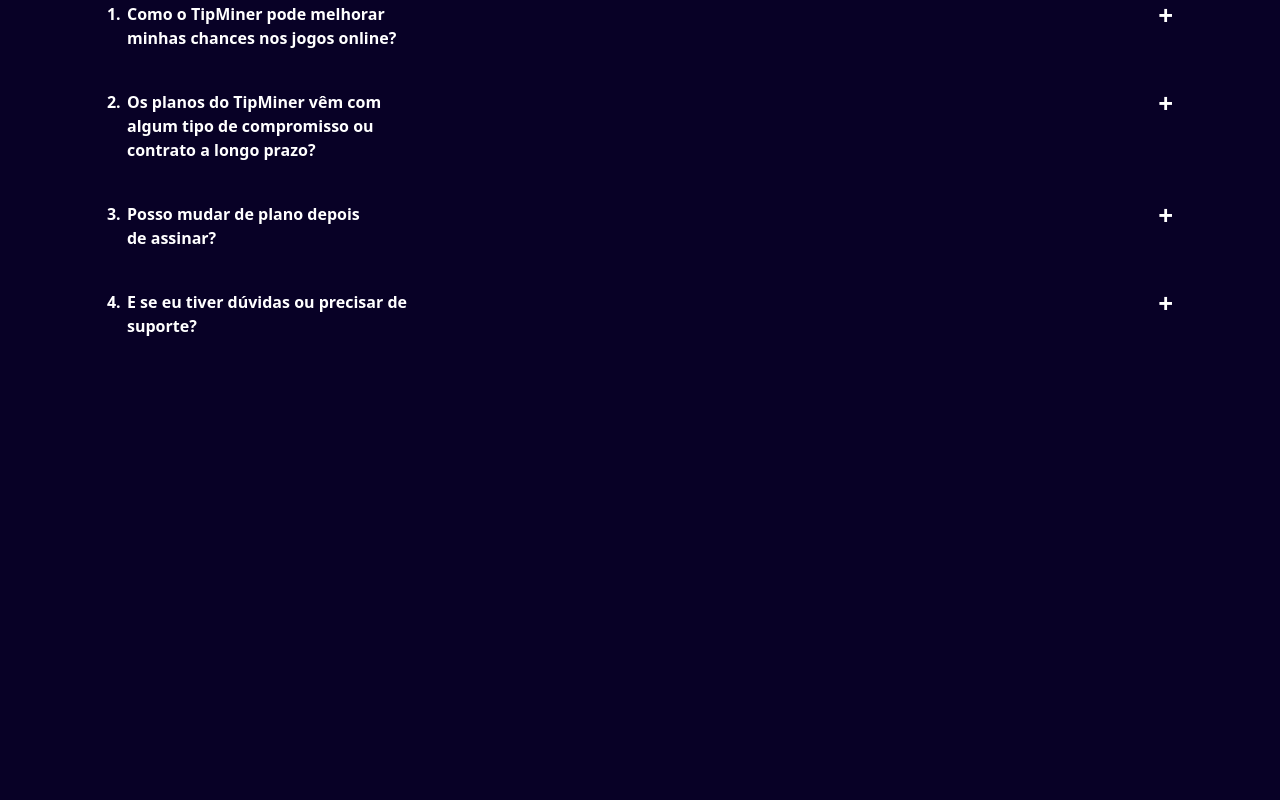
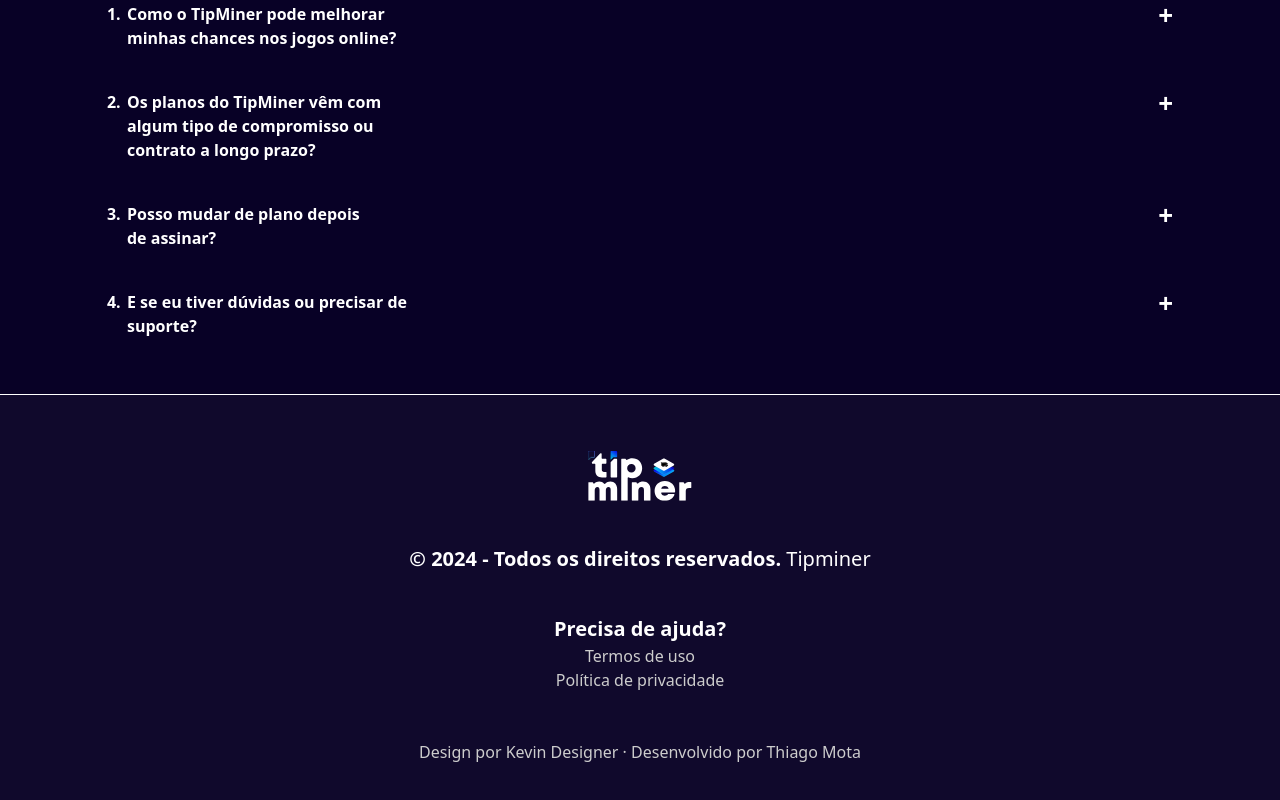
Before and after one commit to ImDevMota/lp-tip-miner, a React (Vite) app: page / in a window 1280 px wide. Shown: the part 9489-10289 px from the top of the page. Before the commit the page ends 9827 px from the top, so only its background shows below. Built offline with nearby package versions, Linux system fonts and the light colour scheme.

Commit message:
Finalizei a section questions e o footer

```diff
--- a/src/App.jsx
+++ b/src/App.jsx
@@ -6,6 +6,7 @@
 import Plans from "./components/Plans";
 import Seal from "./components/Seal";
 import Questions from "./components/Questions";
+import Footer from "./components/Footer";
 
 function App() {
   return (
@@ -25,6 +26,8 @@
       <Seal />
 
       <Questions />
+
+      <Footer />
     </>
   );
 }
--- /dev/null
+++ b/src/components/Footer.jsx
@@ -0,0 +1,40 @@
+import Logo from "../assets/logo-tip-miner.svg";
+
+function Footer() {
+  return (
+    <footer className="flex justify-center items-center border-t-[0.12rem] border-white bg-[#A1A1A10D]">
+      <div className="flex flex-col w-[85%] justify-center items-center mt-[3.5rem]">
+        <img src={Logo} alt="" className="w-[6.5rem]" />
+
+        <p className="text-white text-[20px] font-[600] text-center mt-[2.7rem]">
+          © 2024 - Todos os direitos reservados.{" "}
+          <span className="font-[400]">Tipminer</span>
+        </p>
+
+        <div className="flex flex-col mt-[2.5rem]">
+          <p className="text-white text-[20px] font-[600] text-center">
+            Precisa de ajuda?
+          </p>
+          <a
+            href="#"
+            className="text-[#CDCDCD] text-[16px] font-[400] text-center"
+          >
+            Termos de uso
+          </a>
+          <a
+            href="#"
+            className="text-[#CDCDCD] text-[16px] font-[400] text-center"
+          >
+            Política de privacidade
+          </a>
+        </div>
+
+        <p className="text-[#CDCDCD] text-[16px] font-[400] text-center py-[3rem]">
+          Design por Kevin Designer · Desenvolvido por Thiago Mota
+        </p>
+      </div>
+    </footer>
+  );
+}
+
+export default Footer;
--- a/src/components/Questions.jsx
+++ b/src/components/Questions.jsx
@@ -2,7 +2,7 @@
 
 function Questions() {
   return (
-    <section className="flex justify-center items-center relative mt-[2rem]">
+    <section className="flex justify-center items-center relative mt-[2rem] mb-[3.5rem]">
       <div className="flex flex-col w-[85%] justify-center items-center">
         <img src={Elipse1Img} alt="" className="absolute top-0 left-0" />
 
```
